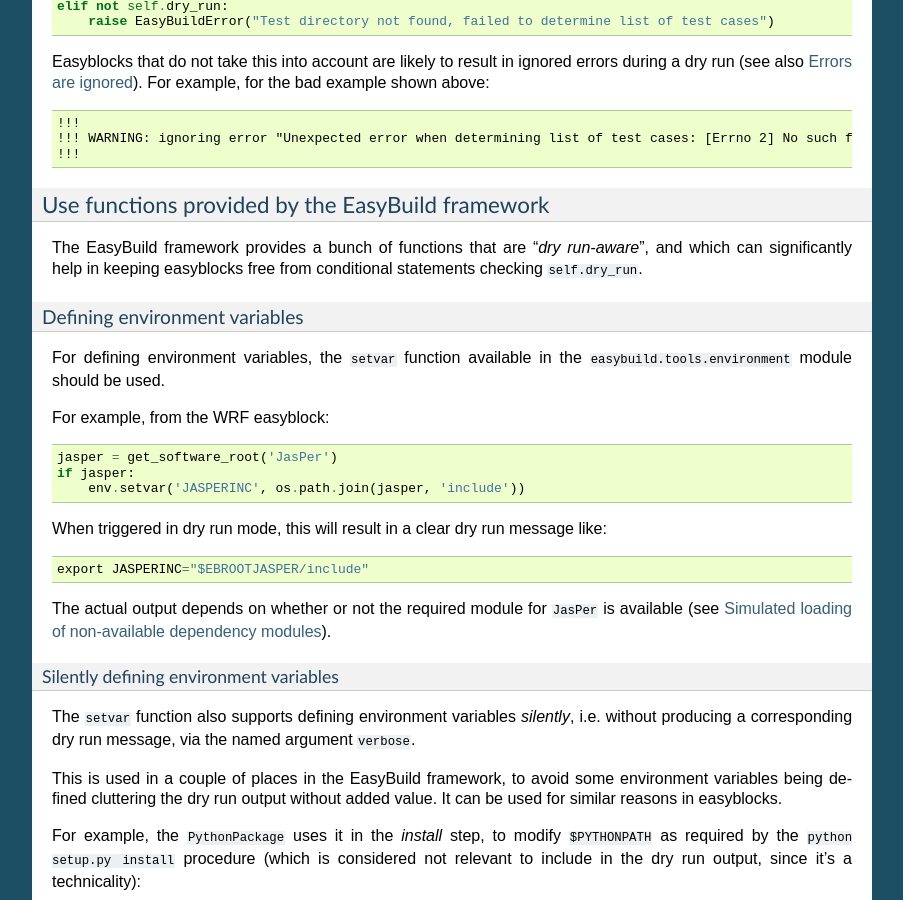
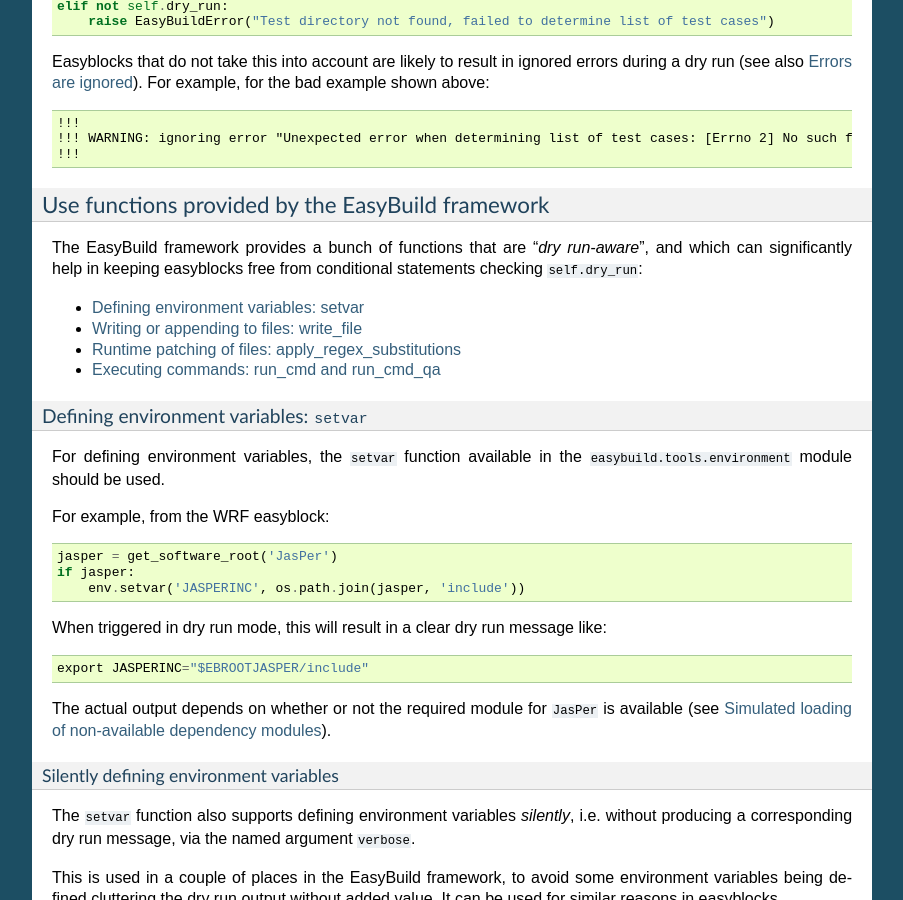
Before and after one commit to easybuilders/easybuild, a Sphinx documentation site: the page built from docs/Extended_dry_run.rst, in a window 1280 px wide and 900 px high, scrolled down 9657 px. Shown: the whole window, without its empty margins (198-1101 px from the left). Built offline with Sphinx 7.4.7, drawn with Linux system fonts in a browser that asks for light colours.

Commit message:
add list with references to subsections on provided dry run-aware functions

```diff
--- a/docs/Extended_dry_run.rst
+++ b/docs/Extended_dry_run.rst
@@ -570,12 +570,17 @@ Use functions provided by the EasyBuild framework
 ~~~~~~~~~~~~~~~~~~~~~~~~~~~~~~~~~~~~~~~~~~~~~~~~~
 
 The EasyBuild framework provides a bunch of functions that are "*dry run-aware*", and which can significantly help
-in keeping easyblocks free from conditional statements checking ``self.dry_run``.
+in keeping easyblocks free from conditional statements checking ``self.dry_run``:
+
+* :ref:`extended_dry_run_guidelines_easyblocks_framework_functions_setvar`
+* :ref:`extended_dry_run_guidelines_easyblocks_framework_functions_write_file`
+* :ref:`extended_dry_run_guidelines_easyblocks_framework_functions_runtime_patching`
+* :ref:`extended_dry_run_guidelines_easyblocks_framework_functions_run_cmd`
 
 .. _extended_dry_run_guidelines_easyblocks_framework_functions_setvar:
 
-Defining environment variables
-^^^^^^^^^^^^^^^^^^^^^^^^^^^^^^
+Defining environment variables: ``setvar``
+^^^^^^^^^^^^^^^^^^^^^^^^^^^^^^^^^^^^^^^^^^
 
 For defining environment variables, the ``setvar`` function available in the ``easybuild.tools.environment`` module
 should be used.
```
